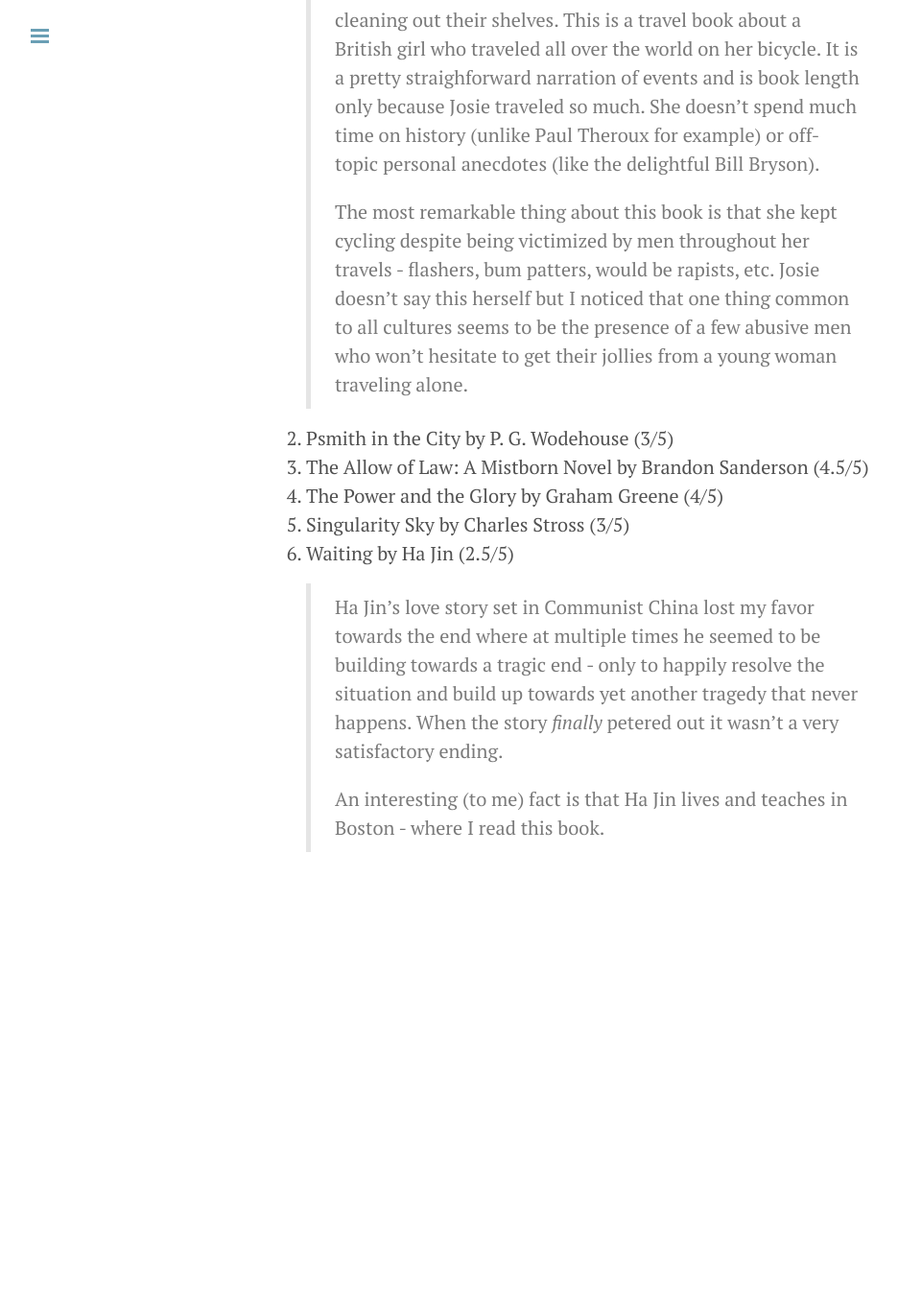
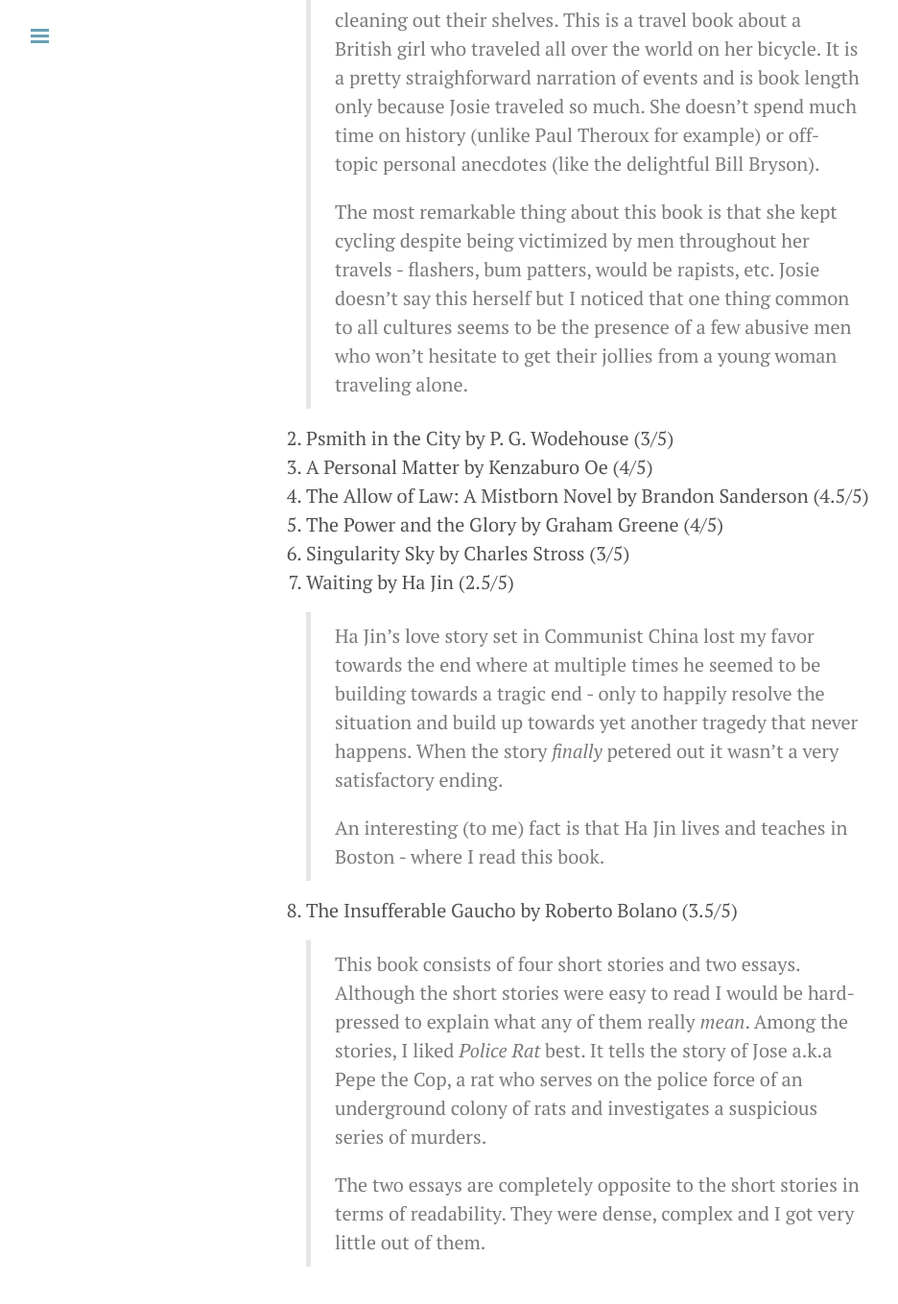
Before and after one commit to regularcoder/regularcoder, a Jekyll site: the page built from reading.md, in a window 1280 px wide and 1400 px high, scrolled down 660 px. Shown: the top 1359 px of the window at 96% size, without its empty margins (1-937 px from the left). Built offline with Jekyll 4.4.1, drawn with Linux system fonts in a browser that asks for light colours; Markdown is read by kramdown in place of the engine named in the settings; before the commit the page ends 1628 px from its top, so only the background shows below that.

Commit message:
Updated with books read

```diff
--- a/reading.md
+++ b/reading.md
@@ -16,10 +16,16 @@
 > The most remarkable thing about this book is that she kept cycling despite being victimized by men throughout her travels - flashers, bum patters, would be rapists, etc. Josie doesn't say this herself but I noticed that one thing common to all cultures seems to be the presence of a few abusive men who won't hesitate to get their jollies from a young woman traveling alone.
 
 2. Psmith in the City by P. G. Wodehouse (3/5)
-2. The Allow of Law: A Mistborn Novel by Brandon Sanderson (4.5/5)
-3. The Power and the Glory by Graham Greene (4/5)
-4. Singularity Sky by Charles Stross (3/5)
-5. Waiting by Ha Jin (2.5/5)
+3. A Personal Matter by Kenzaburo Oe (4/5)
+3. The Allow of Law: A Mistborn Novel by Brandon Sanderson (4.5/5)
+4. The Power and the Glory by Graham Greene (4/5)
+5. Singularity Sky by Charles Stross (3/5)
+6. Waiting by Ha Jin (2.5/5)
 > Ha Jin's love story set in Communist China lost my favor towards the end where at multiple times he seemed to be building towards a tragic end - only to happily resolve the situation and build up towards yet another tragedy that never happens. When the story *finally* petered out it wasn't a very satisfactory ending.
 >
 > An interesting (to me) fact is that Ha Jin lives and teaches in Boston - where I read this book.
+
+7. The Insufferable Gaucho by Roberto Bolano (3.5/5)
+> This book consists of four short stories and two essays. Although the short stories were easy to read I would be hard-pressed to explain what any of them really *mean*. Among the stories, I liked *Police Rat* best. It tells the story of Jose a.k.a Pepe the Cop, a rat who serves on the police force of an underground colony of rats and investigates a suspicious series of murders.
+>
+> The two essays are completely opposite to the short stories in terms of readability. They were dense, complex and I got very little out of them.
```
